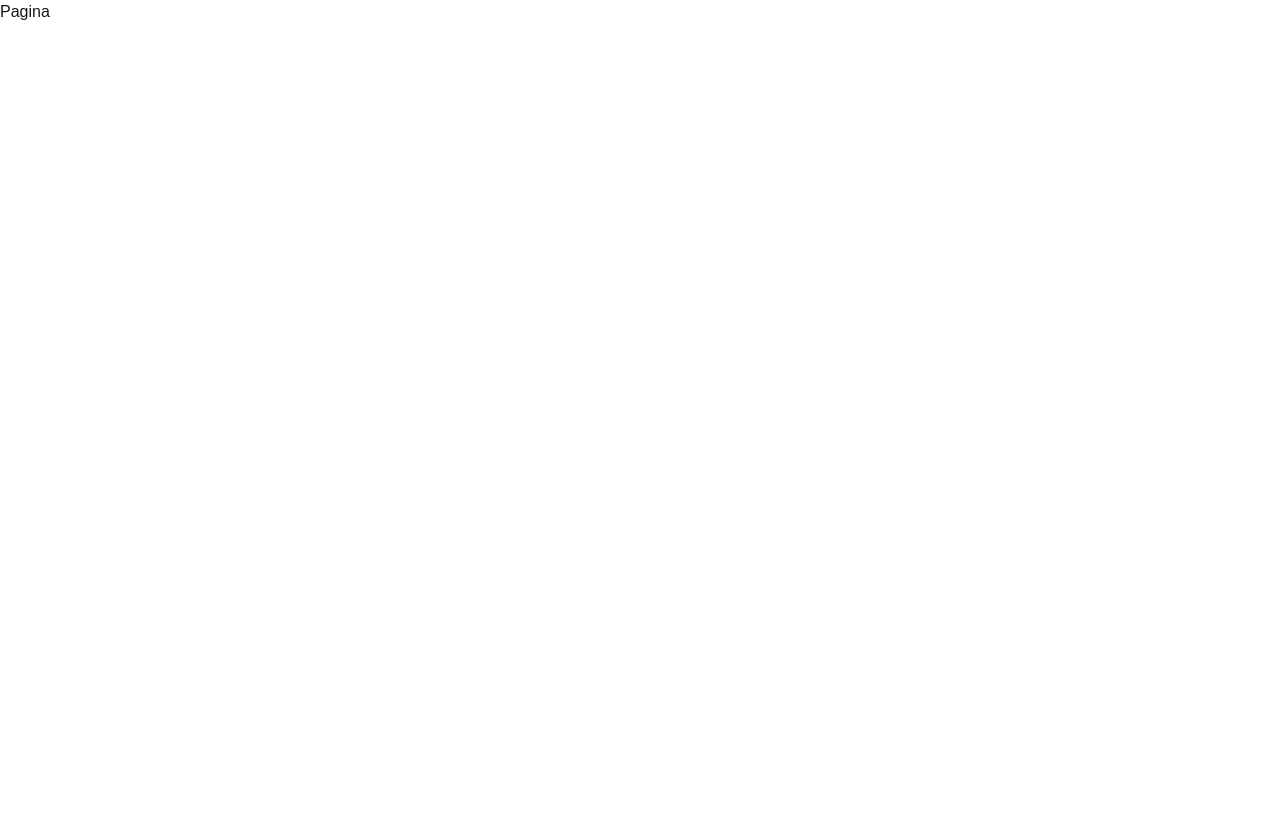
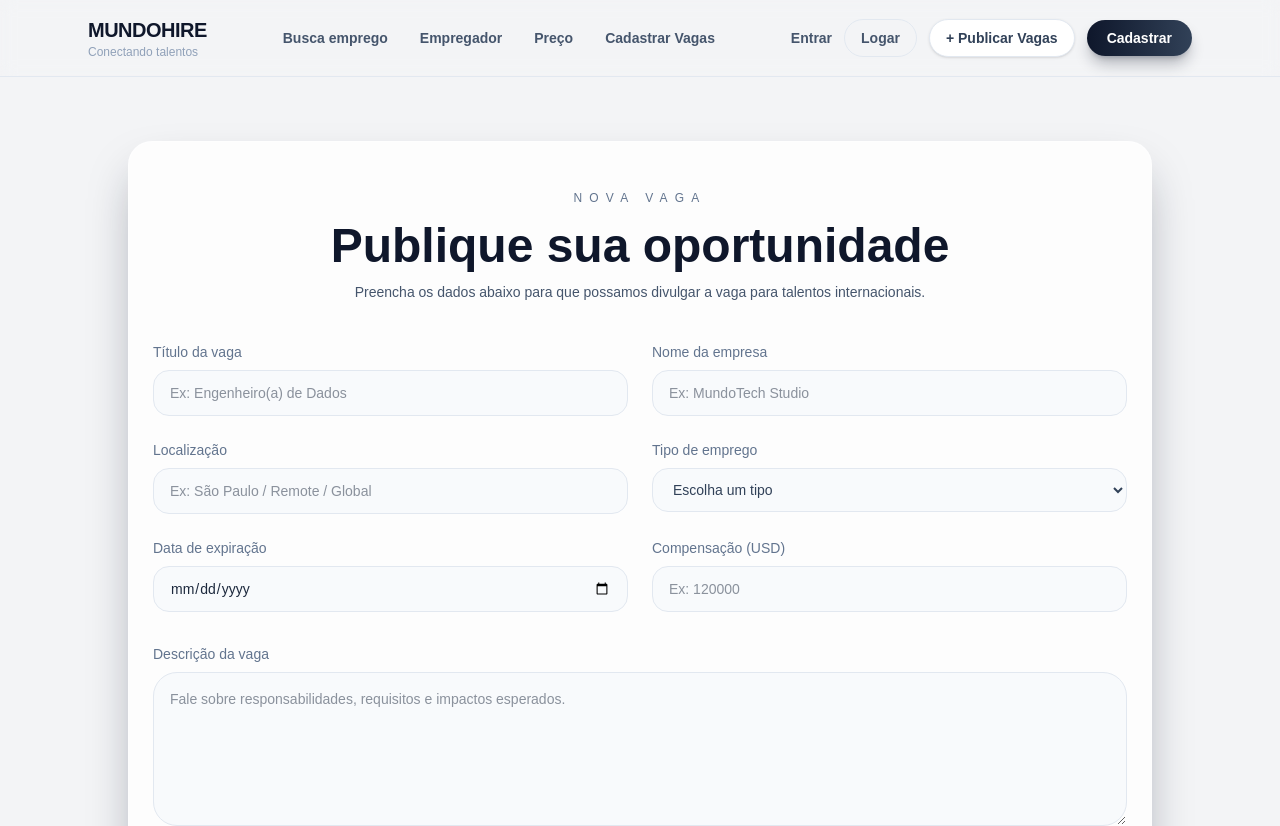
Before and after one commit to obens/MundoHire, a Next.js app: page /publish in a window 1280 px wide. Shown: the top 826 px of the page. Before the commit the page ends 800 px from the top, so only its background shows below. Built offline with nearby package versions, Linux system fonts and the light colour scheme.

Commit message:
Create new for for publishing jobs

```diff
--- a/app/publish/page.tsx
+++ b/app/publish/page.tsx
@@ -1,3 +1,165 @@
+"use client";
+
+import { useState } from "react";
+
+import Navbar from "@/components/Navbar";
+
+const employmentTypeOptions = [
+  "Full-time",
+  "Part-time",
+  "Contract",
+  "Internship",
+  "Temporary",
+];
+
 export default function Publish() {
-  return <h1>Pagina</h1>;
+  const [title, setTitle] = useState("");
+  const [description, setDescription] = useState("");
+  const [companyName, setCompanyName] = useState("");
+  const [location, setLocation] = useState("");
+  const [expirationDate, setExpirationDate] = useState("");
+  const [employmentType, setEmploymentType] = useState("");
+  const [compensation, setCompensation] = useState("");
+
+  const canSubmit =
+    title &&
+    description &&
+    companyName &&
+    location &&
+    expirationDate &&
+    employmentType &&
+    compensation;
+
+  const handleSubmit = (event: React.FormEvent<HTMLFormElement>) => {
+    event.preventDefault();
+    const newJob = {
+      title,
+      description,
+      company_name: companyName,
+      location,
+      expiration_date: expirationDate,
+      employment_type: employmentType,
+      compensation: Number(compensation),
+    };
+
+    console.log("Enviar nova vaga:", newJob);
+    // Substitua por conexão real com a API conforme necessário
+  };
+
+  return (
+    <main className="flex min-h-screen flex-col bg-gray-100">
+      <Navbar />
+
+      <section className="py-16">
+        <div className="mx-auto max-w-5xl rounded-3xl border border-white/40 bg-white/80 px-6 py-12 shadow-2xl shadow-slate-900/40">
+          <header className="mb-10 text-center">
+            <p className="text-xs uppercase tracking-[0.6em] text-slate-500">
+              Nova vaga
+            </p>
+            <h1 className="mt-4 text-4xl font-bold text-slate-900 md:text-5xl">
+              Publique sua oportunidade
+            </h1>
+            <p className="mt-3 text-sm text-slate-600">
+              Preencha os dados abaixo para que possamos divulgar a vaga para
+              talentos internacionais.
+            </p>
+          </header>
+
+          <form
+            aria-label="Formulário de publicação de vaga"
+            className="space-y-8"
+            onSubmit={handleSubmit}
+          >
+            <div className="grid gap-6 md:grid-cols-2">
+              <label className="flex flex-col gap-2 text-sm text-slate-500">
+                Título da vaga
+                <input
+                  type="text"
+                  value={title}
+                  onChange={(event) => setTitle(event.target.value)}
+                  placeholder="Ex: Engenheiro(a) de Dados"
+                  className="rounded-2xl border border-slate-200 bg-slate-50 px-4 py-3 text-sm text-slate-800 focus:border-slate-400 focus:outline-none focus:ring-2 focus:ring-slate-300"
+                />
+              </label>
+              <label className="flex flex-col gap-2 text-sm text-slate-500">
+                Nome da empresa
+                <input
+                  type="text"
+                  value={companyName}
+                  onChange={(event) => setCompanyName(event.target.value)}
+                  placeholder="Ex: MundoTech Studio"
+                  className="rounded-2xl border border-slate-200 bg-slate-50 px-4 py-3 text-sm text-slate-800 focus:border-slate-400 focus:outline-none focus:ring-2 focus:ring-slate-300"
+                />
+              </label>
+              <label className="flex flex-col gap-2 text-sm text-slate-500">
+                Localização
+                <input
+                  type="text"
+                  value={location}
+                  onChange={(event) => setLocation(event.target.value)}
+                  placeholder="Ex: São Paulo / Remote / Global"
+                  className="rounded-2xl border border-slate-200 bg-slate-50 px-4 py-3 text-sm text-slate-800 focus:border-slate-400 focus:outline-none focus:ring-2 focus:ring-slate-300"
+                />
+              </label>
+              <label className="flex flex-col gap-2 text-sm text-slate-500">
+                Tipo de emprego
+                <select
+                  value={employmentType}
+                  onChange={(event) => setEmploymentType(event.target.value)}
+                  className="rounded-2xl border border-slate-200 bg-slate-50 px-4 py-3 text-sm text-slate-700 focus:border-slate-400 focus:outline-none focus:ring-2 focus:ring-slate-300"
+                >
+                  <option value="">Escolha um tipo</option>
+                  {employmentTypeOptions.map((option) => (
+                    <option key={option} value={option}>
+                      {option}
+                    </option>
+                  ))}
+                </select>
+              </label>
+              <label className="flex flex-col gap-2 text-sm text-slate-500">
+                Data de expiração
+                <input
+                  type="date"
+                  value={expirationDate}
+                  onChange={(event) => setExpirationDate(event.target.value)}
+                  className="rounded-2xl border border-slate-200 bg-slate-50 px-4 py-3 text-sm text-slate-800 focus:border-slate-400 focus:outline-none focus:ring-2 focus:ring-slate-300"
+                />
+              </label>
+              <label className="flex flex-col gap-2 text-sm text-slate-500">
+                Compensação (USD)
+                <input
+                  type="number"
+                  min="0"
+                  step="0.01"
+                  value={compensation}
+                  onChange={(event) => setCompensation(event.target.value)}
+                  placeholder="Ex: 120000"
+                  className="rounded-2xl border border-slate-200 bg-slate-50 px-4 py-3 text-sm text-slate-800 focus:border-slate-400 focus:outline-none focus:ring-2 focus:ring-slate-300"
+                />
+              </label>
+            </div>
+
+            <label className="flex flex-col gap-2 text-sm text-slate-500">
+              Descrição da vaga
+              <textarea
+                value={description}
+                onChange={(event) => setDescription(event.target.value)}
+                rows={6}
+                placeholder="Fale sobre responsabilidades, requisitos e impactos esperados."
+                className="rounded-3xl border border-slate-200 bg-slate-50 px-4 py-4 text-sm text-slate-800 focus:border-slate-400 focus:outline-none focus:ring-2 focus:ring-slate-300"
+              />
+            </label>
+
+            <button
+              type="submit"
+              disabled={!canSubmit}
+              className="w-full rounded-full bg-gradient-to-r from-slate-900 to-slate-700 px-6 py-3 text-sm font-semibold uppercase tracking-[0.3em] text-white transition hover:from-slate-800 hover:to-slate-600 disabled:cursor-not-allowed disabled:opacity-50"
+            >
+              Enviar vaga
+            </button>
+          </form>
+        </div>
+      </section>
+    </main>
+  );
 }
```
